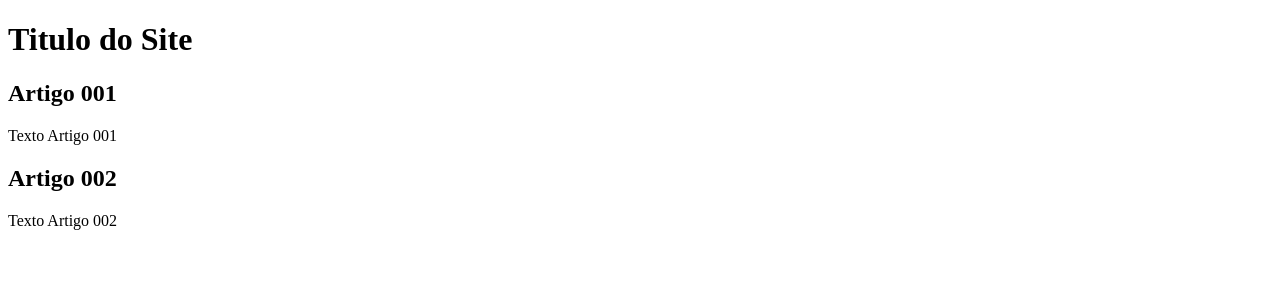
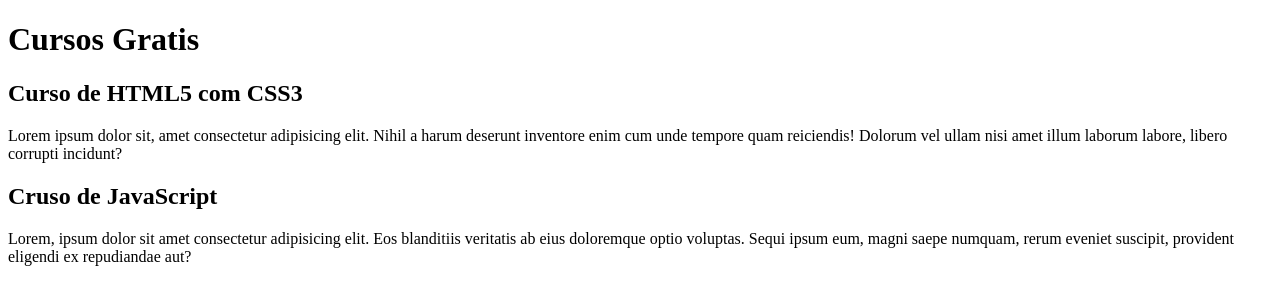
Before and after one commit to Dan-DYFG/projeto-site, a plain HTML site: page index.html in a window 1280 px wide. Drawn offline with Linux system fonts and the light colour scheme.

Commit message:
Comecei a escrever o conteudo

```diff
--- a/index.html
+++ b/index.html
@@ -9,17 +9,17 @@
     <main>
 
         <header>
-            <h1>Titulo do Site</h1>
+            <h1>Cursos Gratis</h1>
         </header>
 
         <article>
-            <h2>Artigo 001</h2>
-            <p>Texto Artigo 001</p>
+            <h2>Curso de HTML5 com CSS3</h2>
+            <p>Lorem ipsum dolor sit, amet consectetur adipisicing elit. Nihil a harum deserunt inventore enim cum unde tempore quam reiciendis! Dolorum vel ullam nisi amet illum laborum labore, libero corrupti incidunt?</p>
         </article>
 
         <article>
-            <h2>Artigo 002</h2>
-            <p>Texto Artigo 002</p>
+            <h2>Cruso de JavaScript</h2>
+            <p>Lorem, ipsum dolor sit amet consectetur adipisicing elit. Eos blanditiis veritatis ab eius doloremque optio voluptas. Sequi ipsum eum, magni saepe numquam, rerum eveniet suscipit, provident eligendi ex repudiandae aut?</p>
         </article>
     </main>
 </body>
```
